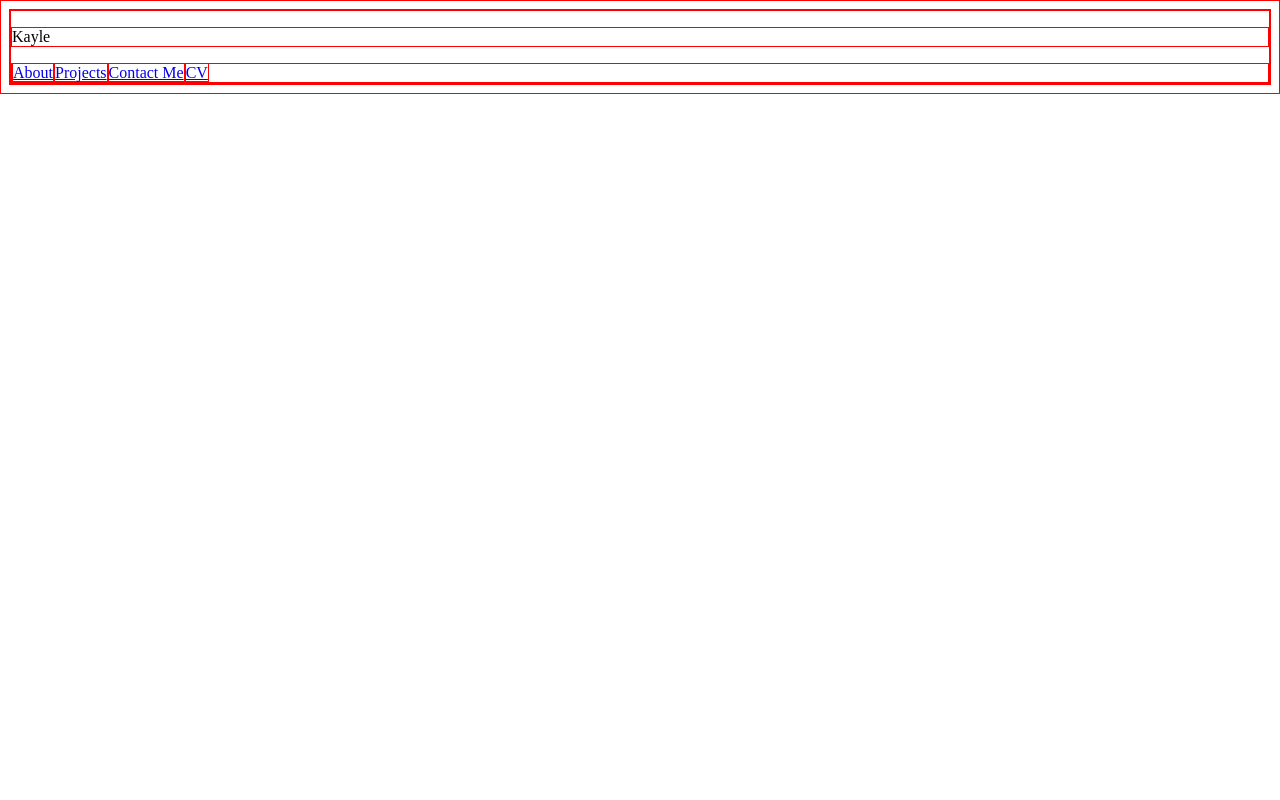
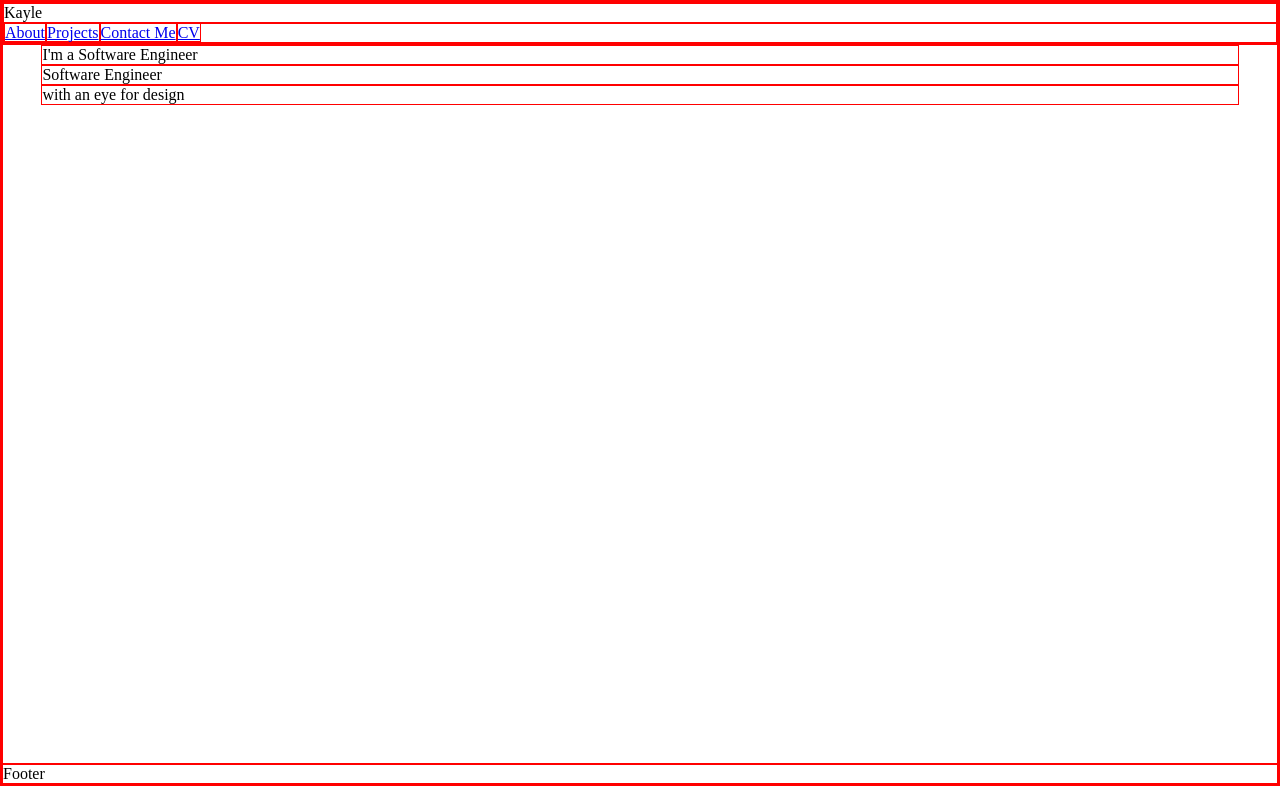
Before and after one commit to kayleriegerpatton/portfolio, a React app: page / in a window 1280 px wide. Built offline with nearby package versions, Linux system fonts and the light colour scheme.

Commit message:
add basic hero and footer

```diff
--- a/src/App.css
+++ b/src/App.css
@@ -1,3 +1,6 @@
 * {
 	border: 1px solid red;
+	box-sizing: border-box;
+	margin: 0px;
+	padding: 0px;
 }
--- a/src/App.jsx
+++ b/src/App.jsx
@@ -1,6 +1,8 @@
 import React from 'react';
 import Header from './components/Header';
 import './App.css';
+import Hero from './components/Hero';
+import Footer from './components/Footer';
 
 // TODO: change window location to hash
 function locationHashChanged() {
@@ -20,6 +22,12 @@ function locationHashChanged() {
 window.onhashchange = locationHashChanged;
 
 function App() {
-	return <Header />;
+	return (
+		<>
+			<Header />
+			<Hero />
+			<Footer />
+		</>
+	);
 }
 export default App;
--- /dev/null
+++ b/src/components/Footer.jsx
@@ -0,0 +1,7 @@
+import React from 'react';
+import './Footer.css';
+
+function Footer() {
+	return <p>Footer</p>;
+}
+export default Footer;
--- /dev/null
+++ b/src/components/Hero.css
@@ -0,0 +1,4 @@
+#hero {
+	height: 90vh;
+	padding: 0 3vw;
+}
--- /dev/null
+++ b/src/components/Hero.jsx
@@ -0,0 +1,14 @@
+import React from 'react';
+import './Hero.css';
+
+function Hero() {
+	return (
+		<div id="hero">
+			<p>I&apos;m a Software Engineer</p>
+			<p>Software Engineer</p>
+			<p>with an eye for design</p>
+		</div>
+	);
+}
+
+export default Hero;
```
Also changed, not shown: src/components/Footer.css (added).
